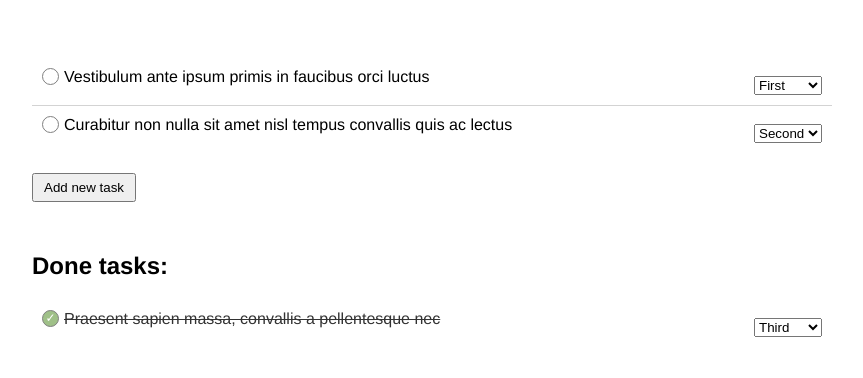
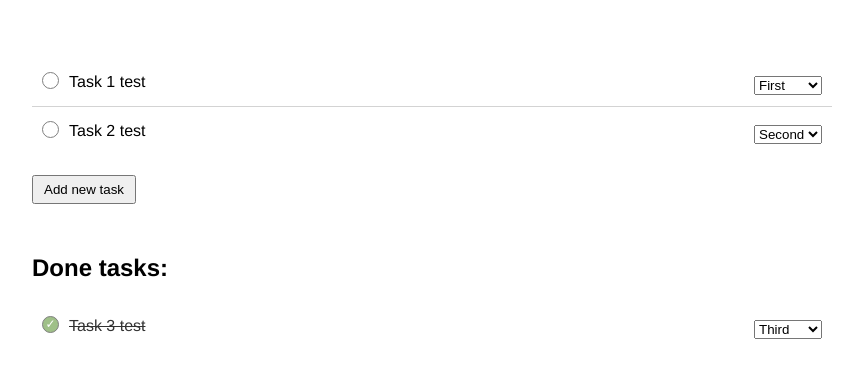
Before and after one commit to edgars21/todo-app, a Vue app: page / in a window 1280 px wide. Shown: the top 378 px of the page, without its empty margins (208-1071 px from the left). Built offline with nearby package versions, Linux system fonts and the light colour scheme.

Commit message:
added uuid

```diff
--- a/package.json
+++ b/package.json
@@ -9,6 +9,7 @@
   },
   "dependencies": {
     "core-js": "^3.8.3",
+    "uuid": "^8.3.2",
     "vue": "^3.2.13",
     "vuex": "^4.0.2"
   },
--- a/src/addTestTasks.js
+++ b/src/addTestTasks.js
@@ -1,22 +1,25 @@
 const initTestTasks = [
     {
-        "title" : "Vestibulum ante ipsum primis in faucibus orci luctus",
-        "subTitle" : "Vivamus suscipit tortor eget felis porttitor volutpat.",
-        "notes": "Praesent sapien massa, convallis a pellentesque nec, egestas non nisi. Vestibulum ac diam sit amet quam vehicula elementum sed sit amet dui. Pellentesque in ipsum id orci porta dapibus.",
+        "id": "1",
+        "title" : "Task 1 test",
+        "subTitle" : "Sub title task 1 test",
+        "notes": "Notes task 1 test",
         "priority": 1,
         "archived": null,
     },
     {
-        "title" : "Curabitur non nulla sit amet nisl tempus convallis quis ac lectus",
-        "subTitle" : "Vivamus suscipit tortor eget felis porttitor volutpat",
-        "notes": "Curabitur arcu erat, accumsan id imperdiet et, porttitor at sem. Donec rutrum congue leo eget malesuada. Nulla quis lorem ut libero malesuada feugiat.",
+        "id": "2",
+        "title" : "Task 2 test",
+        "subTitle" : "Sub title task 2 test",
+        "notes": "Notes task 2 test",
         "priority": 2,
         "archived": null,
     },
     {
-        "title" : "Praesent sapien massa, convallis a pellentesque nec",
-        "subTitle" : "Mauris blandit aliquet elit, eget tincidunt nibh pulvinar",
-        "notes": "Nulla porttitor accumsan tincidunt. Curabitur arcu erat, accumsan id imperdiet et, porttitor at sem. Mauris blandit aliquet elit, eget tincidunt nibh pulvinar.",
+        "id": "3",
+        "title" : "Task 3 test",
+        "subTitle" : "Sub title task 3 test",
+        "notes": "Notes task 3 test",
         "priority": 3,
         "archived": true,
     }
--- a/src/components/AddTaskForm.vue
+++ b/src/components/AddTaskForm.vue
@@ -54,6 +54,7 @@
 import { ref, watch } from "vue";
 import { useStore } from 'vuex'
 import PrioritySelector from './PrioritySelector';
+import { v4 as uuidv4 } from 'uuid';
 
 export default {
     components: {
@@ -77,6 +78,7 @@ export default {
 
 
         function handleSubmit() {
+            formData.value.id = uuidv4();
             store.commit('addTask', formData.value);
         }
 
--- a/src/components/SingleTask.vue
+++ b/src/components/SingleTask.vue
@@ -1,29 +1,37 @@
 <template>
-    <div class="SingleTask" :class="{isShowFull: taskExpanded, isDone: taskData.archived}">
+    <div class="SingleTask" :class="{isShowFull: taskExpanded, isDone: taskData.archived, editMode: taskExpanded}">
         <div class="SingleTask__visible">
-            <div class="SingleTask__heading">
+            <div class="SingleTask__heading" @click="handleExpandTitle">
                 <div @click="handleDoneTask" class="SingleTask__done"></div>
-                <div class="SingleTask__title" @click="taskExpanded = !taskExpanded">{{ taskData.title }}</div>
+                <div class="SingleTask__title" @click="handleEditMode">
+                    <div class="SingleTask__titlePreview">{{ editData.title }}</div>
+                    <div class="SingleTask__titleEdit">
+                        <input class="SingleTask__titleEditInput" v-model="editData.title" />
+                    </div>
+                </div>
                 <div class="SingleTask__priority">
-                    <template v-if="taskData.priority">
+                    <template v-if="editData.priority">
                         <div class="SingleTask__priorityLabel">Priority:</div>
-                        <PrioritySelector :selected-value="taskData.priority"></PrioritySelector>
+                        <PrioritySelector :selected-value="taskExpanded ? editData.priority : taskData.priority"></PrioritySelector>
                     </template>
                 </div>
             </div>
         </div>
         <div class="SingleTask__hidden">
-            <div class="SingleTask__subTitle">
-                {{ taskData.subTitle }}
+            <div @click="handleEditMode" class="SingleTask__subTitle">
+                <div class="SingleTask__subTitlePreview">{{ editData.subTitle }}</div>
+                <div class="SingleTask__subTitleEdit">
+                    <input class="SingleTask__subTitleEditInput" v-model="editData.subTitle" />
+                </div>
             </div>
             <div class="SingleTask__notes">
-            <textarea class="SingleTask__notesInput" :value="taskData.notes"></textarea>
+            <textarea class="SingleTask__notesInput" :value="editData.notes"></textarea>
             </div>
             <div class="SingleTask__actions">
                 <div class="SingleTask__btWrap">
                 <button class="SingleTask__bt SingleTask__btDelete" @click="handleDelete">Delete</button>
                 <button class="SingleTask__bt SingleTask__btCancel" @click="taskExpanded = !taskExpanded">Cancel</button>
-                <button class="SingleTask__bt SingleTask__btSave">Save</button>
+                <button class="SingleTask__bt SingleTask__btSave" @click="handleUpdateTask">Save</button>
                 </div>
             </div>
         </div>
@@ -31,7 +39,7 @@
 </template>
 
 <script>
-import { ref } from "vue";
+import { ref, watch } from "vue";
 import { useStore } from 'vuex'
 import PrioritySelector from './PrioritySelector';
 
@@ -45,9 +53,31 @@ export default {
     setup(props) {
         const store = useStore();
         const taskExpanded = ref(false);
+        const editData = ref({
+                "title" : props.taskData.title,
+                "subTitle" : props.taskData.subTitle,
+                "notes": props.taskData.notes,
+                "priority": props.taskData.priority,
+                "archived": props.taskData.archived,
+        });
+
+        function clearEditData() {
+            editData.value = {
+                "title" : props.taskData.title,
+                "subTitle" : props.taskData.subTitle,
+                "notes": props.taskData.notes,
+                "priority": props.taskData.priority,
+            };
+        }
 
         function handleDelete() {
             store.commit('removeTask', props.taskData);
+        }
+
+        function handleExpandTitle() {
+            if (taskExpanded.value === false) {
+                taskExpanded.value = true;
+            }
         }
 
         function handleDoneTask() {
@@ -58,10 +88,40 @@ export default {
             }
         }
 
+        function handleUpdateTask() {
+            const data = {
+                oldData: props.taskData,
+                newData: editData.value,
+            }
+            store.commit('updateTask', data);
+            taskExpanded.value = false;
+        }
+
+        async function handleEditMode(e) {
+            if (!taskExpanded.value) return;
+            console.log('edit modes');
+            const editInput = e.currentTarget.querySelector('input');
+            editInput.classList.add('isVisible')
+            const handleFocusOut = function() {
+                editInput.classList.remove('isVisible');
+                editInput.removeEventListener('blur', handleFocusOut);
+            }
+            editInput.addEventListener('blur', handleFocusOut);
+            editInput.focus();
+        }
+
+        watch(taskExpanded, () => {
+            clearEditData();
+        })
+
         return {
             taskExpanded,
             handleDelete,
             handleDoneTask,
+            handleEditMode,
+            editData,
+            handleExpandTitle,
+            handleUpdateTask,
         }
     }
 }
@@ -181,6 +241,7 @@ export default {
     height: 15px;
     border: 1px solid gray;
     border-radius: 50%;
+    margin-top: 4px;
     margin-right: 5px;
     display: flex;
     justify-content: center;
@@ -206,4 +267,63 @@ export default {
     text-decoration: line-through;
     opacity: 0.8;
 }
+
+.SingleTask__subTitle {
+    position: relative;
+    padding: 5px 5px;
+    box-sizing: border-box;
+    min-height: 28px;
+}
+
+.SingleTask__subTitle:hover {
+    cursor: pointer;
+}
+
+.SingleTask__subTitleEdit {
+    position: absolute;
+    width: 100%;
+    height: 100%;
+    top: 0;
+    left: 0;
+}
+
+.SingleTask__subTitleEditInput {
+    display: none;
+    width: 100%;
+    height: 100%;
+    box-sizing: border-box;
+    padding: 5px 5px;
+}
+
+.SingleTask__subTitleEditInput.isVisible {
+    display: block;
+}
+
+.SingleTask__title {
+    position: relative;
+    padding: 5px 5px;
+    box-sizing: border-box;
+    min-height: 28px;
+    margin-right: 10px;
+}
+
+.SingleTask__titleEdit {
+    position: absolute;
+    width: 100%;
+    height: 100%;
+    top: 0;
+    left: 0;
+}
+
+.SingleTask__titleEditInput {
+    display: none;
+    width: 100%;
+    height: 100%;
+    box-sizing: border-box;
+    padding: 5px 5px;
+}
+
+.SingleTask__titleEditInput.isVisible {
+    display: block;
+}
 </style>
--- a/src/components/TaskList.vue
+++ b/src/components/TaskList.vue
@@ -1,6 +1,6 @@
 <template>
     <div class="TaskList">
-      <div v-for="(task, idx) in activeTasks" :key="idx" class="TaskList__singleTask">
+      <div v-for="task in activeTasks" :key="task.id" class="TaskList__singleTask">
         <SingleTask :task-data="task"></SingleTask>
       </div>
     </div>
@@ -9,7 +9,7 @@
     </div>
     <div class="DoneTaskList">
       <h2>Done tasks:</h2>
-      <div v-for="(task, idx) in doneTasks" :key="idx" class="DoneTaskList__singleTask">
+      <div v-for="task in doneTasks" :key="task.id" class="DoneTaskList__singleTask">
         <SingleTask :task-data="task"></SingleTask>
       </div>
     </div>
@@ -36,7 +36,8 @@ export default {
       return taskList.value.filter((task) => task.archived !== true)
     });
     const doneTasks = computed(() => {
-      return taskList.value.filter((task) => task.archived === true)
+      console.log(taskList.value.filter((task) => task.archived === true))
+      return taskList.value.filter((task) => task.archived === true);
     });
 
     return {
--- a/src/store.js
+++ b/src/store.js
@@ -26,6 +26,20 @@ const store = createStore({
 
     unArchiveTask(state, task) {
       task.archived = null;
+    },
+
+    updateTask(state, data) {
+      const task = state.taskList.find(task => task == data.oldData);
+      if (task) {
+        console.log(data)
+        console.log('changing')
+        console.log(data.newData)
+        task.title = data.newData.title
+        task.subTitle = data.newData.subTitle
+        task.notes = data.newData.notes
+        task.priority = data.newData.priority
+
+      }
     }
   }
 })
```
Also changed, not shown: 1 other file (tests, documents, lock files or other folders).
